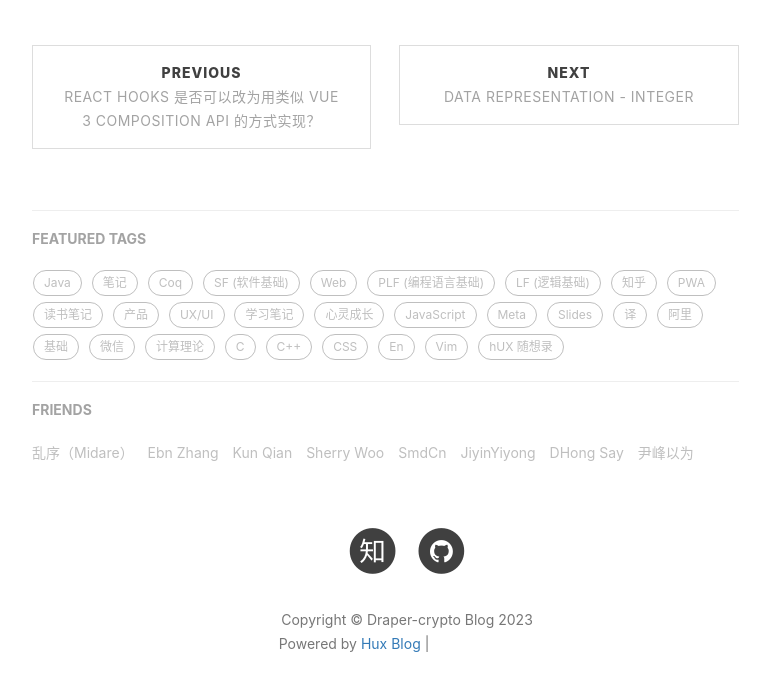
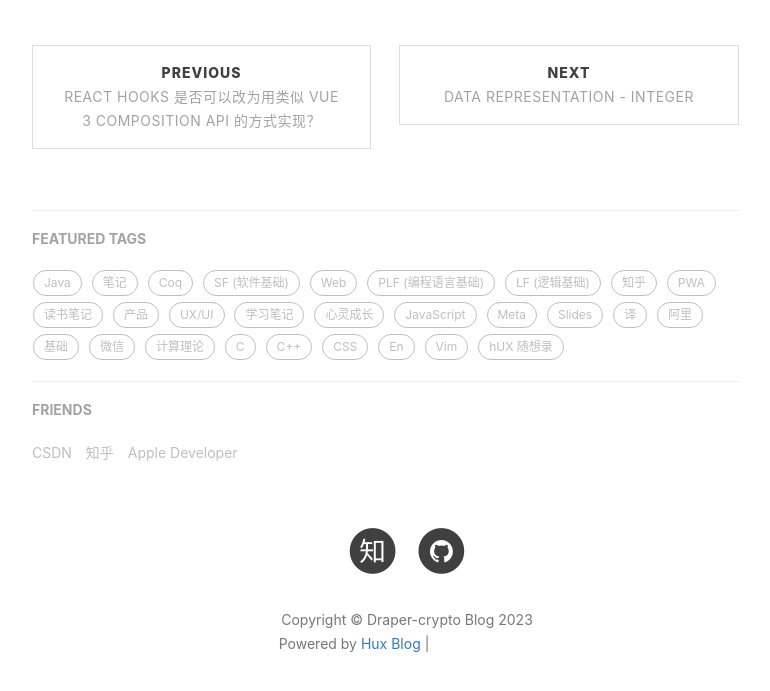
Before and after one commit to Draper-crypto/Draper-crypto.github.io, a Jekyll site: the page built from _posts/hidden/2020-05-05-pl-chart.md, in a window 1280 px wide, cut to the strip 513-1261 px from the top of the page. Shown: the top 691 px of the strip, without its empty margins (233-1003 px from the left). Built offline with Jekyll 4.4.1, drawn with Linux system fonts in a browser that asks for light colours; nearby versions of some CDN libraries; comment, search, counter and statistics services are not loaded; grey boxes are pictures that could not be loaded.

Commit message:
更新 _config.yml

```diff
--- a/_config.yml
+++ b/_config.yml
@@ -89,12 +89,12 @@ page-mathjax: false
 # Friends
 friends:
   [
-    { title: "乱序（Midare）", href: "http://mida.re/" },
-    { title: "Ebn Zhang", href: "https://ebnbin.dev/" },
-    { title: "Kun Qian", href: "http://kunq.me" },
-    { title: "Sherry Woo", href: "https://sherrywoo.me/" },
-    { title: "SmdCn", href: "http://blog.smdcn.net" },
-    { title: "JiyinYiyong", href: "http://tiye.me/" },
-    { title: "DHong Say", href: "http://dhong.co" },
-    { title: "尹峰以为", href: "http://ingf.github.io/" },
+    { title: "CSDN", href: "https://blog.csdn.net" },
+    { title: "知乎", href: "https://www.zhihu.com/" },
+    { title: "Apple Developer", href: "https://developer.apple.com/" },
+    # { title: "Sherry Woo", href: "https://sherrywoo.me/" },
+    # { title: "SmdCn", href: "http://blog.smdcn.net" },
+    # { title: "JiyinYiyong", href: "http://tiye.me/" },
+    # { title: "DHong Say", href: "http://dhong.co" },
+    # { title: "尹峰以为", href: "http://ingf.github.io/" },
   ]
```
